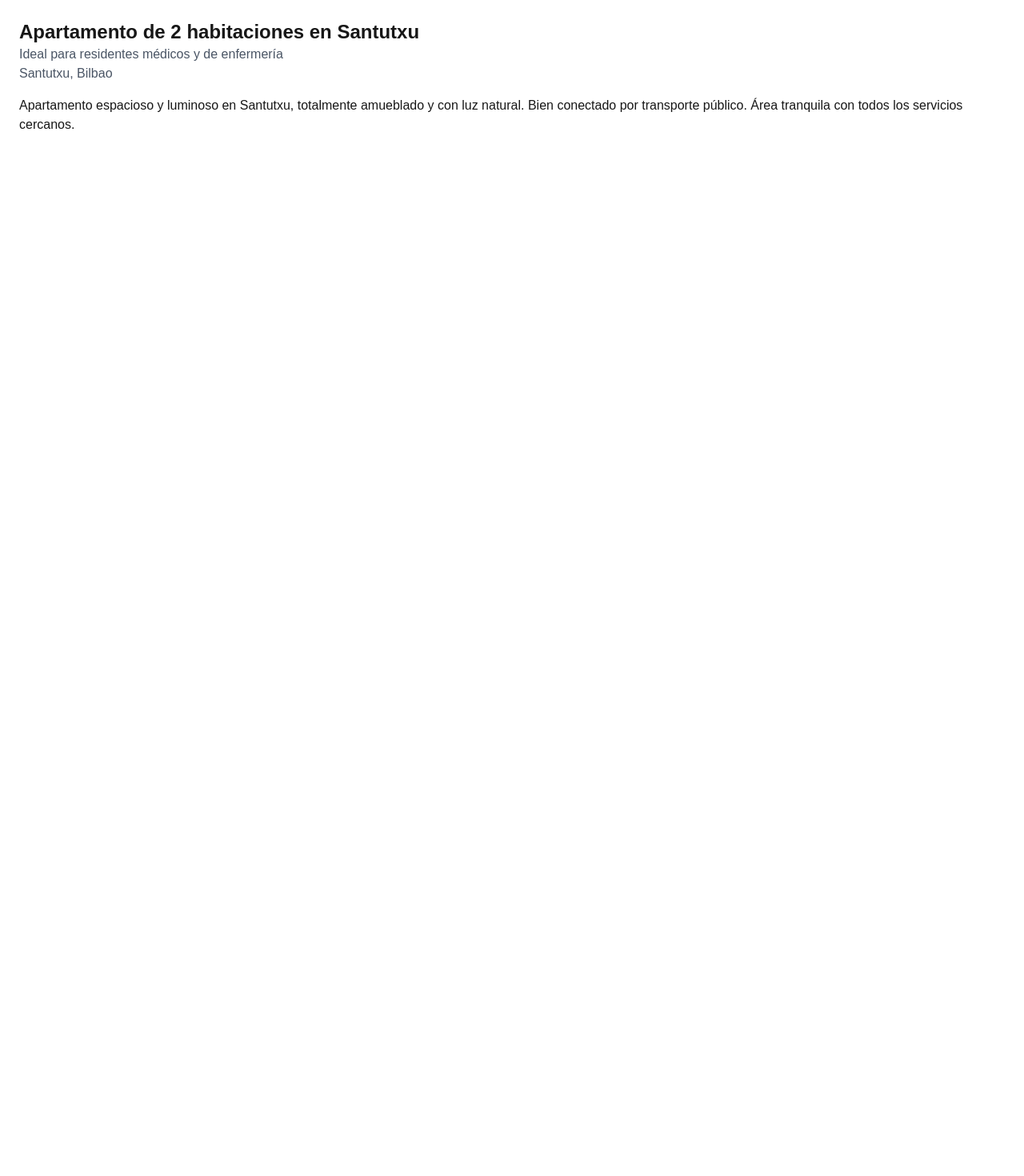
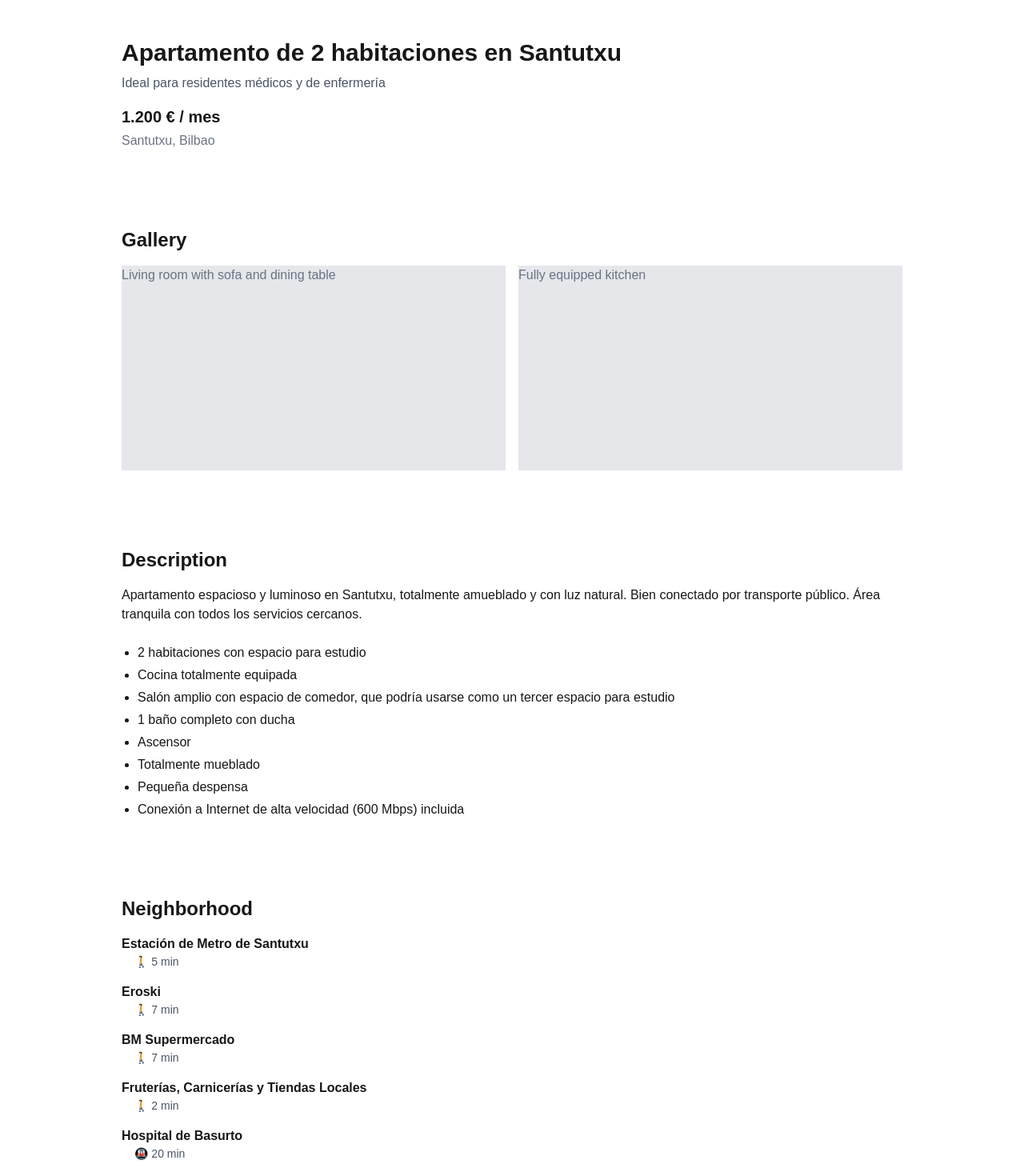
Before and after one commit to jvalladolid/rentflat-website, a Next.js app: page / in a window 1280 px wide. Shown: the top 1470 px of the page at 80% size. Before the commit the page ends 800 px from the top, so only its background shows below. Built offline with nearby package versions, Linux system fonts and the light colour scheme.

Commit message:
add SPA structure and components skeleton

```diff
--- a/src/app/page.tsx
+++ b/src/app/page.tsx
@@ -1,14 +1,18 @@
+// src/app/page.tsx
+
 import { flat } from '@/data/flat-trav-iturribide';
+import { Hero } from '@/components/Hero';
+import { Gallery } from '@/components/Gallery';
+import { Description } from '@/components/Description';
+import { Neighborhood } from '@/components/Neighborhood';
 
 export default function Home() {
   return (
-    <main className="p-6">
-      <h1 className="text-2xl font-bold">{flat.title}</h1>
-      <p className="text-gray-600">{flat.subtitle}</p>
-      <p className="text-gray-600">
-        {flat.location.area}, {flat.location.city}
-      </p>
-      <p className="mt-4">{flat.description}</p>
+    <main className="max-w-5xl mx-auto px-6">
+      <Hero flat={flat} />
+      <Gallery images={flat.images} />
+      <Description description={flat.description} features={flat.features} />
+      <Neighborhood services={flat.nearbyServices} />
     </main>
   );
 }
--- /dev/null
+++ b/src/components/Description.tsx
@@ -0,0 +1,20 @@
+// src/components/Description.tsx
+interface DescriptionProps {
+  description: string;
+  features: string[];
+}
+
+export function Description({ description, features }: DescriptionProps) {
+  return (
+    <section className="py-12">
+      <h2 className="text-2xl font-bold mb-4">Description</h2>
+      <p className="mb-6">{description}</p>
+
+      <ul className="list-disc pl-5 space-y-1">
+        {features.map((feature) => (
+          <li key={feature}>{feature}</li>
+        ))}
+      </ul>
+    </section>
+  );
+}
--- /dev/null
+++ b/src/components/Gallery.tsx
@@ -0,0 +1,22 @@
+// src/components/Gallery.tsx
+import { FlatImage } from '@/data/flat-dto';
+
+interface GalleryProps {
+  images: FlatImage[];
+}
+
+export function Gallery({ images }: GalleryProps) {
+  return (
+    <section className="py-12">
+      <h2 className="text-2xl font-bold mb-4">Gallery</h2>
+      <div className="grid grid-cols-1 md:grid-cols-2 gap-4">
+        {images.map((img) => (
+          <div key={img.src} className="bg-gray-200 h-64">
+            {/* Image placeholder for now */}
+            <span className="text-gray-500">{img.alt}</span>
+          </div>
+        ))}
+      </div>
+    </section>
+  );
+}
--- /dev/null
+++ b/src/components/Hero.tsx
@@ -0,0 +1,19 @@
+// src/components/Hero.tsx
+import { Flat } from '@/data/flat-dto';
+
+interface HeroProps {
+  flat: Flat;
+}
+
+export function Hero({ flat }: HeroProps) {
+  return (
+    <section className="py-12">
+      <h1 className="text-3xl font-bold">{flat.title}</h1>
+      {flat.subtitle && <p className="mt-2 text-gray-600">{flat.subtitle}</p>}
+      <p className="mt-4 text-xl font-semibold">{flat.price}</p>
+      <p className="mt-1 text-gray-500">
+        {flat.location.area}, {flat.location.city}
+      </p>
+    </section>
+  );
+}
--- /dev/null
+++ b/src/components/Neighborhood.tsx
@@ -0,0 +1,29 @@
+// src/components/Neighborhood.tsx
+import { NearbyService } from '@/data/flat-dto';
+
+interface NeighborhoodProps {
+  services: NearbyService[];
+}
+
+export function Neighborhood({ services }: NeighborhoodProps) {
+  return (
+    <section className="py-12">
+      <h2 className="text-2xl font-bold mb-4">Neighborhood</h2>
+
+      <ul className="space-y-4">
+        {services.map((service) => (
+          <li key={service.id}>
+            <strong>{service.name}</strong>
+            <ul className="ml-4 text-sm text-gray-600">
+              {service.travelTimes.map((t) => (
+                <li key={t.mode}>
+                  {t.mode === 'walking' ? '🚶' : '🚇'} {t.minutes} min
+                </li>
+              ))}
+            </ul>
+          </li>
+        ))}
+      </ul>
+    </section>
+  );
+}
```
